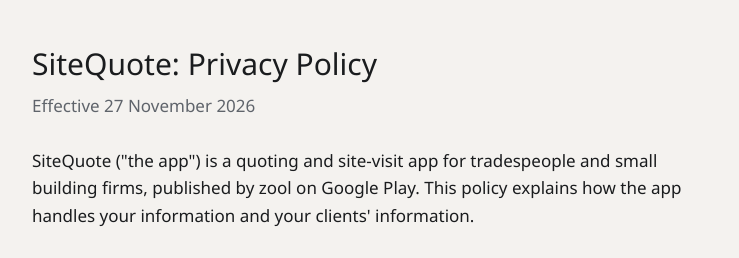
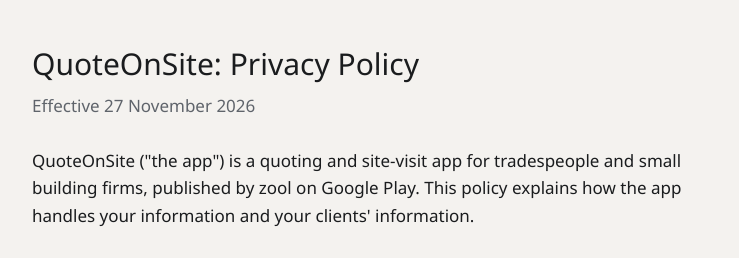
Before and after one commit to zool2007kw/app-policies, a plain HTML site: page quoteonsite/index.html in a window 1280 px wide. Shown: the top 258 px of the page, without its empty margins (268-1007 px from the left). Drawn offline with Linux system fonts and the light colour scheme.

Commit message:
Rename SiteQuote privacy policy to QuoteOnSite
Co-Authored-By: Claude Sonnet 5.5 <noreply@anthropic.com>

```diff
--- a/sitequote/index.html
+++ b/quoteonsite/index.html
@@ -3,7 +3,7 @@
 <head>
 <meta charset="utf-8">
 <meta name="viewport" content="width=device-width, initial-scale=1">
-<title>SiteQuote – Privacy Policy</title>
+<title>QuoteOnSite – Privacy Policy</title>
 <style>
   body { margin: 0; background: #f4f2ef; color: #1a1c1e; font: 17px/1.6 "Segoe UI", Roboto, Arial, sans-serif; }
   main { max-width: 680px; margin: 0 auto; padding: 40px 20px 64px; }
@@ -16,10 +16,10 @@
 </head>
 <body>
 <main>
-  <h1>SiteQuote: Privacy Policy</h1>
+  <h1>QuoteOnSite: Privacy Policy</h1>
   <p class="date">Effective 27 November 2026</p>
 
-  <p>SiteQuote ("the app") is a quoting and site-visit app for tradespeople and small building firms, published by zool on Google Play. This policy explains how the app handles your information and your clients' information.</p>
+  <p>QuoteOnSite ("the app") is a quoting and site-visit app for tradespeople and small building firms, published by zool on Google Play. This policy explains how the app handles your information and your clients' information.</p>
 
   <h2>The short version</h2>
   <p>Everything you put in the app stays on your phone. We don't have servers, we can't see your jobs, clients, photos or quotes, and we never collect, share or sell any data. There are no accounts, no ads and no analytics.</p>
```
